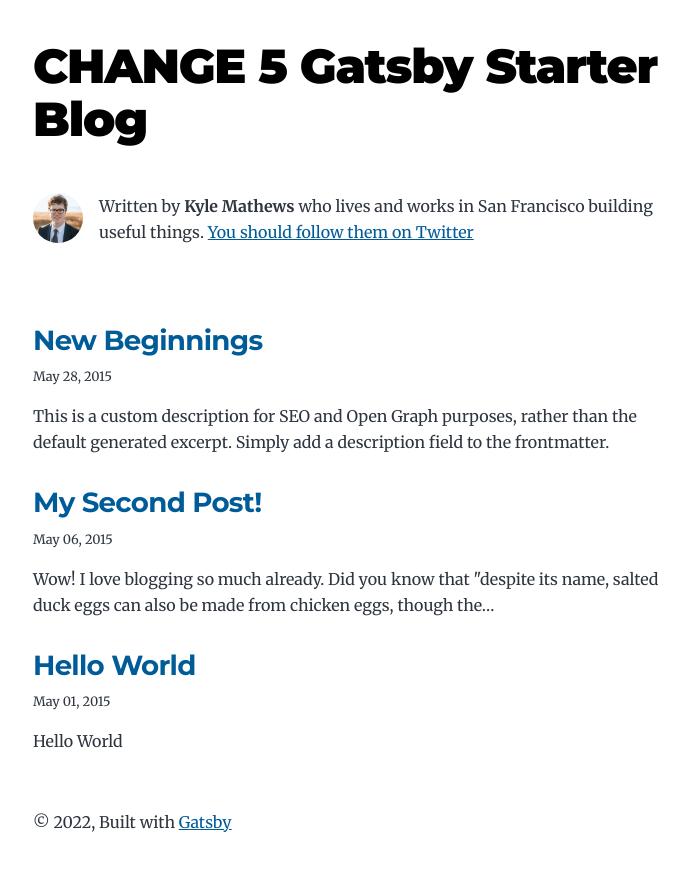
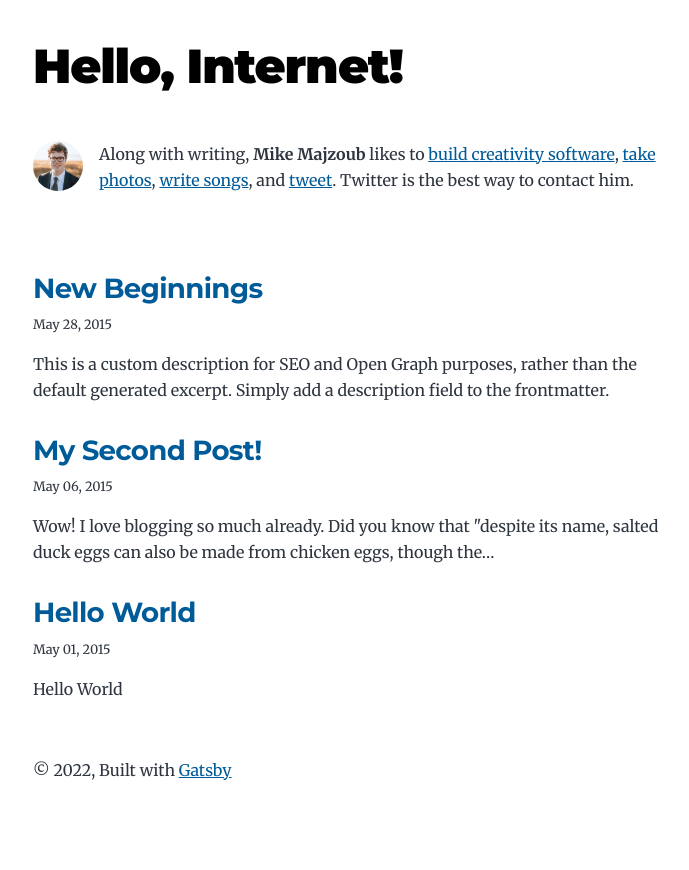
Before and after one commit to mikemajzoub/mikemajzoub.github.io, a Gatsby site: page / in a window 1280 px wide. Shown: the whole page, without its empty margins (291-980 px from the left). After the commit the page ends 846 px from the top, so only its background shows below. Built offline with nearby package versions, Linux system fonts and the light colour scheme; Gatsby itself is replaced by a stand-in of ours.

Commit message:
update bio

```diff
--- a/gatsby-config.js
+++ b/gatsby-config.js
@@ -1,14 +1,14 @@
 module.exports = {
   siteMetadata: {
-    title: `CHANGE 5 Gatsby Starter Blog`,
+    title: `Hello, Internet!`,
     author: {
-      name: `Kyle Mathews`,
-      summary: `who lives and works in San Francisco building useful things.`,
+      name: `Mike Majzoub`,
+      summary: `who lives in Boston.`,
     },
     description: `A starter blog demonstrating what Gatsby can do.`,
-    siteUrl: `https://gatsbystarterblogsource.gatsbyjs.io/`,
+    siteUrl: `https://wwww.mikemajzoub.com`,
     social: {
-      twitter: `kylemathews`,
+      twitter: `mikemajzoub`,
     },
   },
   plugins: [
--- a/src/components/bio.js
+++ b/src/components/bio.js
@@ -44,11 +44,40 @@ const Bio = () => {
       />
       {author?.name && (
         <p>
-          Written by <strong>{author.name}</strong> {author?.summary || null}
+          Along with writing, <strong>{author.name}</strong> likes to
           {` `}
-          <a href={`https://twitter.com/${social?.twitter || ``}`}>
-            You should follow them on Twitter
+          <a
+            href={`https://www.linkedin.com/in/mikemajzoub/`}
+            target="_blank"
+            rel="noopener noreferrer"
+          >
+            build creativity software
           </a>
+          ,{` `}
+          <a
+            href={`https://www.avidlypresent.com`}
+            target="_blank"
+            rel="noopener noreferrer"
+          >
+            take photos
+          </a>
+          ,{` `}
+          <a
+            href={`https://soundcloud.com/mikemajzoub/sets/song-drafts`}
+            target="_blank"
+            rel="noopener noreferrer"
+          >
+            write songs
+          </a>
+          , and{` `}
+          <a
+            href={`https://www.twitter.com/mikemajzoub/`}
+            target="_blank"
+            rel="noopener noreferrer"
+          >
+            tweet
+          </a>
+          .{` `} Twitter is the best way to contact him.
         </p>
       )}
     </div>
```
